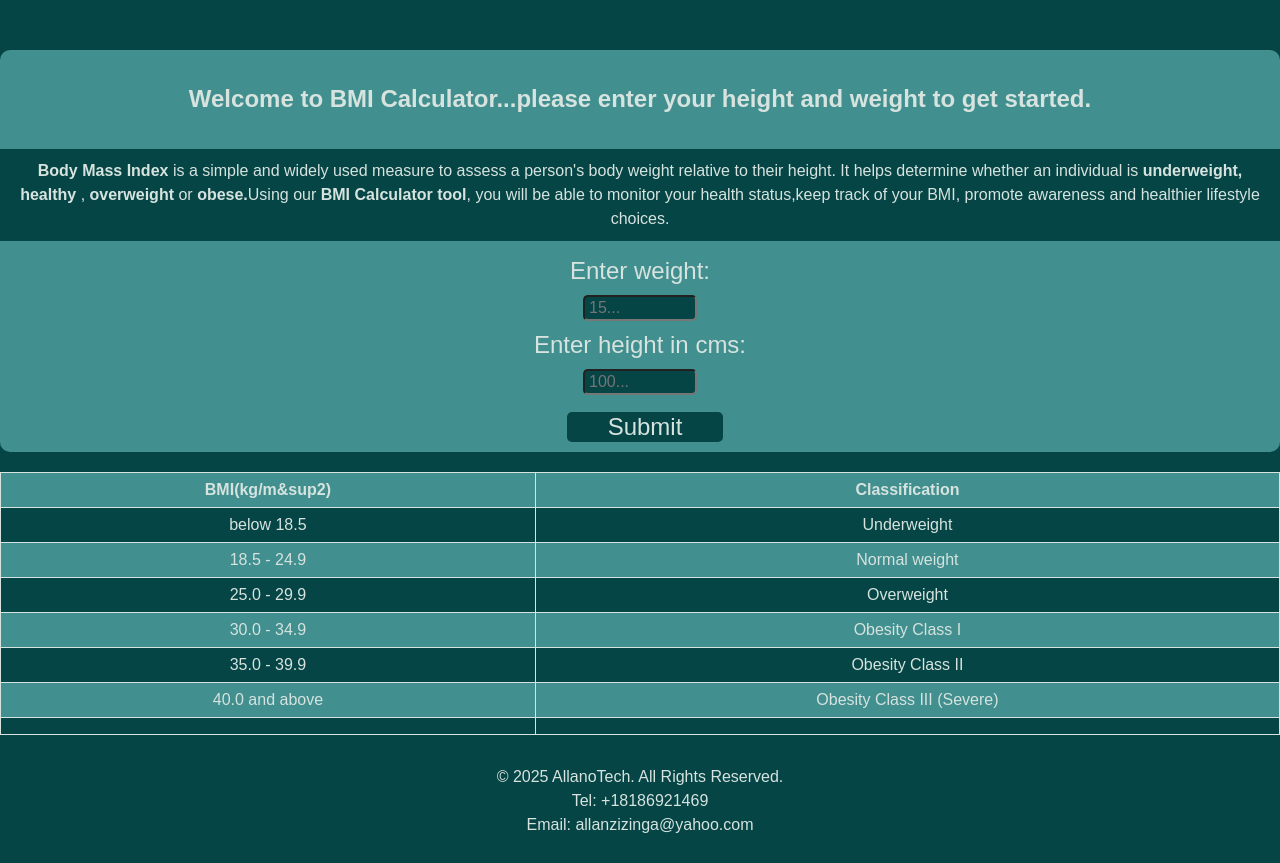
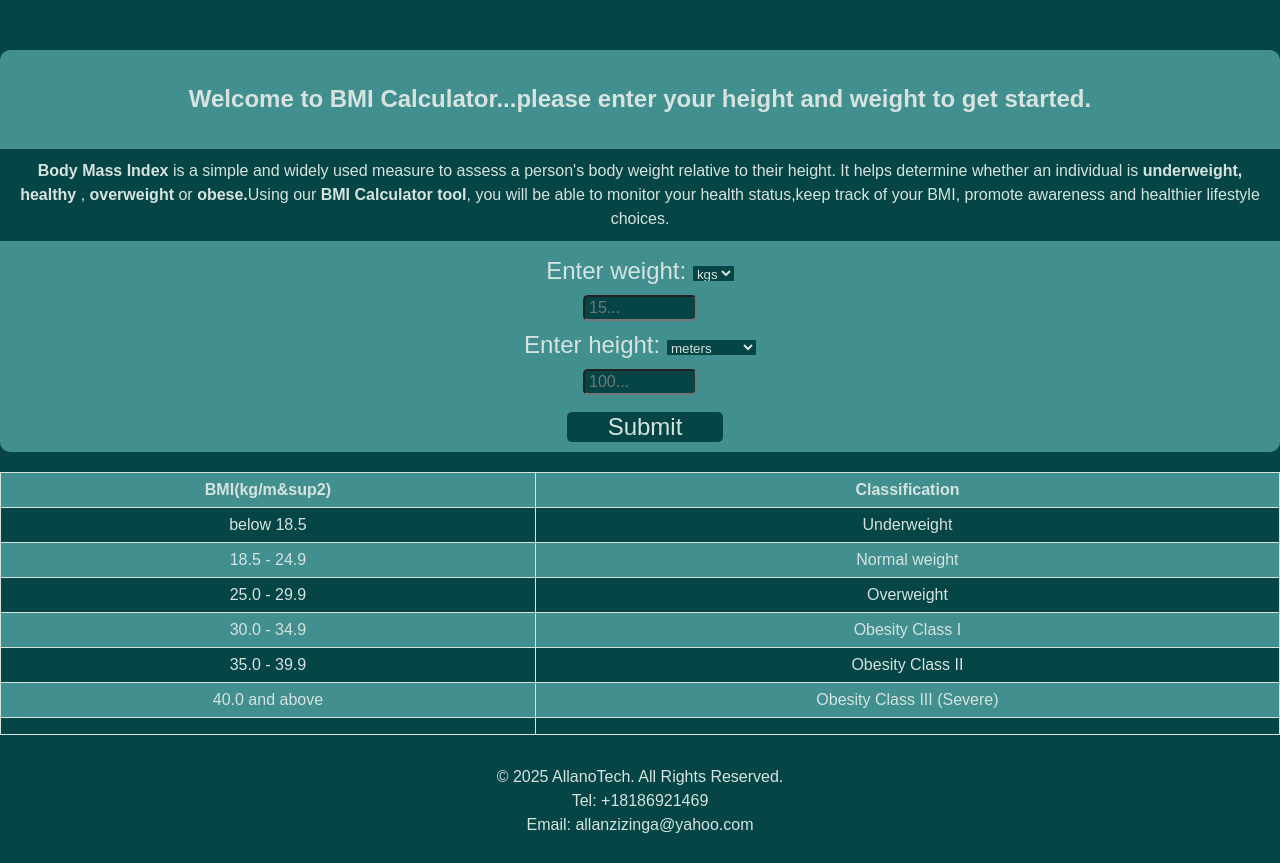
Before and after one commit to Allano256/BMI_RECORDS, a React (Vite) app: page / in a window 1280 px wide. Built offline with nearby package versions, Linux system fonts and the light colour scheme; a web font is replaced by a local one.

Commit message:
Added weight,height units

```diff
--- a/src/App.jsx
+++ b/src/App.jsx
@@ -6,6 +6,10 @@ function App() {
   const [weight, setNewWeight] = useState("");
   const [height, setNewHeight] = useState("");
   const [bmi, setBmi] = useState(null);
+
+  // State to store selected units
+const [weightUnit, setWeightUnit] = useState("kgs");
+const [heightUnit, setHeightUnit]= useState("meters");
 
 
   const handleWeightChange = (e)=> {
@@ -18,18 +22,39 @@ function App() {
 
   }
 
+  const handleWeightUnitChange=(e)=>{
+    setWeightUnit(e.target.value)
+  }
+
+  const handleHeightUnitChange=(e)=>{
+    setHeightUnit(e.target.value)
+  }
+
   const CalculateBMI = ()=>{
+    let weightInKg = parseFloat(weight);
+    let heightInmeters = parseFloat(height);
 
-      if(!weight || !height){
+    if(weightUnit === "lbs"){
+      weightInKg = (weightInKg * 0.453592);
+
+    }
+    if(heightUnit === "centimeters"){
+      heightInmeters= heightInmeters / 100;
+    }
+
+
+      if(!weightInKg || !heightInmeters){
         alert("Both fields needed...");
         return;
+      };
+
+      const bmiValue= (weightInKg /(heightInmeters**2)).toFixed(2);
+      setBmi(bmiValue);
       }
 
-        const heightInmeters = height / 100;
-        const bmiValue= (weight /(heightInmeters**2)).toFixed(2);
-        setBmi(bmiValue);
 
-  };
+
+
 
   const ResetScreen =()=>{
     setNewHeight("");
@@ -48,10 +73,23 @@ function App() {
        <p><b>Body Mass Index</b> is a simple and widely used measure to assess a person's body weight relative to their height. It helps determine whether an individual is <b>underweight,</b>  <b>healthy</b> , <b>overweight</b>  or <b>obese.</b>
        Using our <b>BMI Calculator tool</b>, you will be able to monitor your health status,keep track of your BMI, promote awareness and healthier lifestyle choices.</p>
 
-            <label htmlFor="weight">Enter weight: </label>
+            <label htmlFor="weight">Enter weight: <select value={weightUnit} onChange={handleWeightUnitChange} >
+              <option value="kgs">kgs</option>
+              <option value="lbs">lbs</option>
+            </select> </label>
+
             <input type="number" value={weight} onChange={handleWeightChange} placeholder='15...'  />
-            <label htmlFor="height">Enter height in cms: </label>
+
+
+
+            <label htmlFor="height">Enter height: <select value={heightUnit} onChange={handleHeightUnitChange} >
+              <option value="meters">meters</option>
+              <option value="centimeters">centimeters</option>
+            </select> </label>
             <input type="number" value={height} onChange={handleHeightChange} placeholder='100...' />
+
+
+
             <div className={styles.buttons}>
             <button onClick={CalculateBMI} >Submit</button>
             {bmi ? <button onClick={ResetScreen}>Reset</button> : ""}
--- a/src/App.module.css
+++ b/src/App.module.css
@@ -60,6 +60,13 @@ p {
   background-color: rgb(6, 69, 69);
 }
 
+select {
+  background-color: rgb(6, 69, 69);
+  color: rgb(214, 227, 223);
+  border: none;
+  height: 15px;
+}
+
 /* Table CSS */
 
 table {
@@ -87,7 +94,7 @@ tr:nth-child(even) {
 }
 
 tr:hover {
-  background-color: #f1f1f1;
+  background-color: #cfc6c69e;
 }
 
 /* FOOTER CSS */
```
